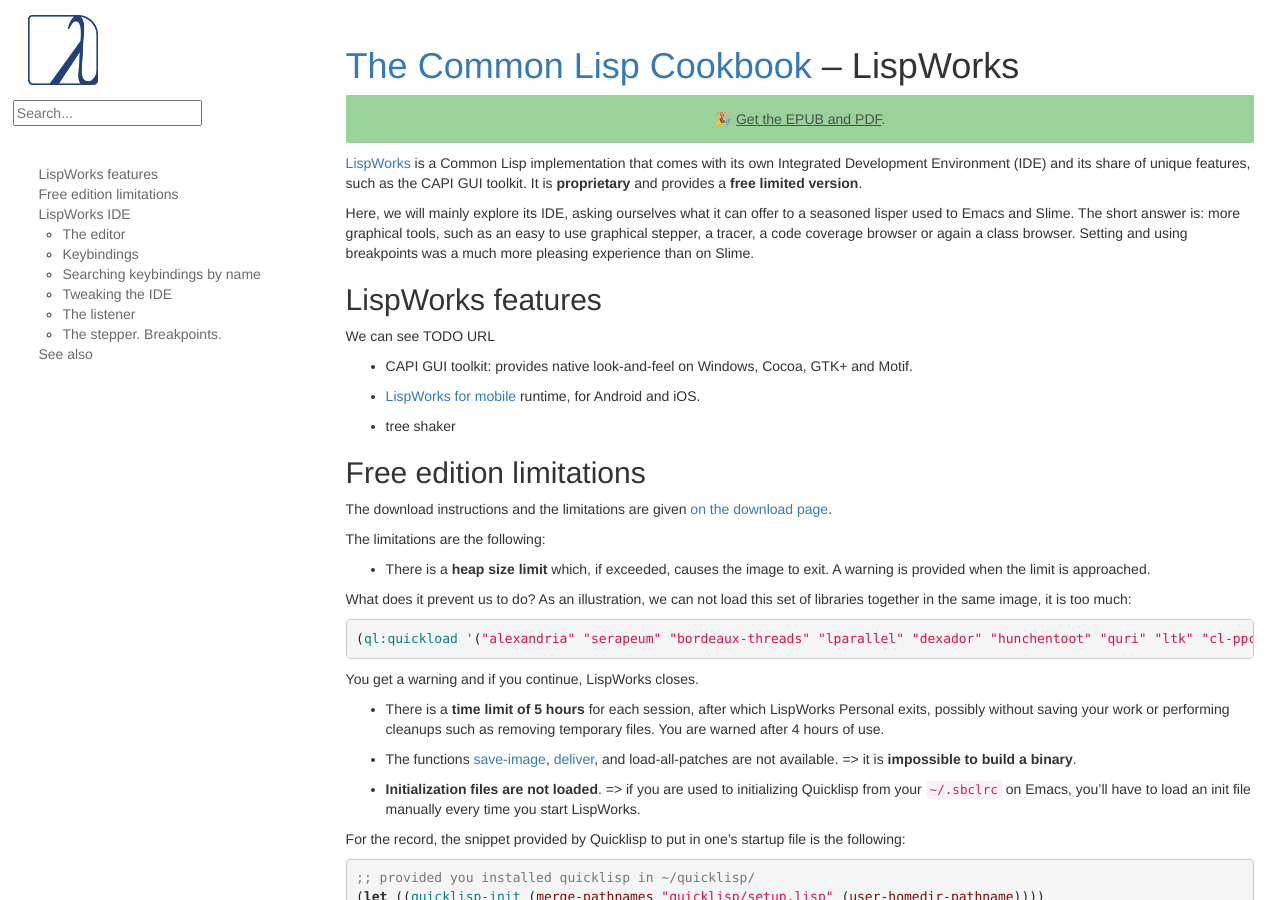
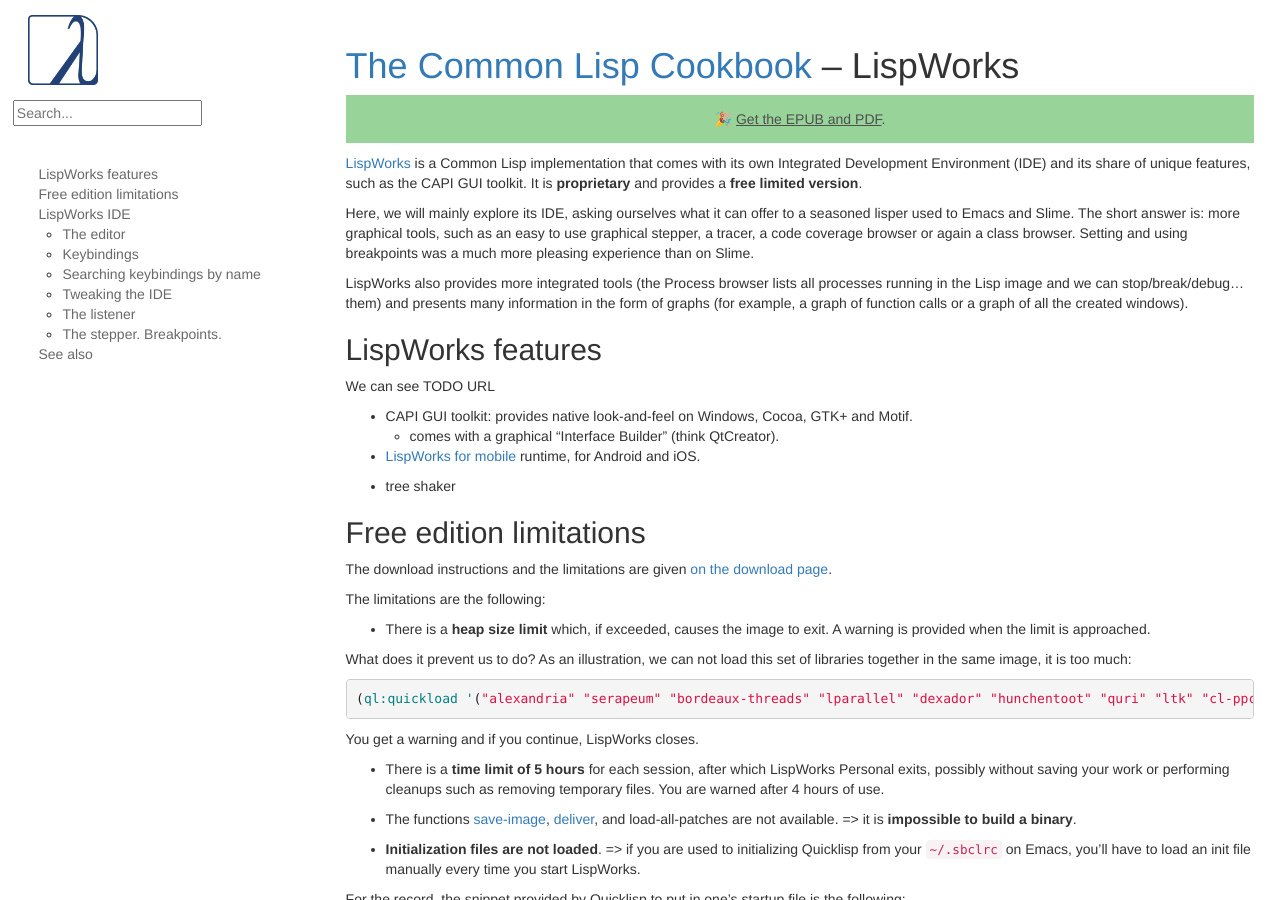
Before and after one commit to LispCookbook/cl-cookbook, a Jekyll site: the page built from lispworks.md, in a window 1280 px wide and 900 px high. Built offline with Jekyll 4.4.1, drawn with Linux system fonts in a browser that asks for light colours.

Commit message:
LispWorks intro: mention process browser, interface builder, graphs

```diff
--- a/lispworks.md
+++ b/lispworks.md
@@ -11,13 +11,21 @@
 offer to a seasoned lisper used to Emacs and Slime. The short answer
 is: more graphical tools, such as an easy to use graphical stepper, a
 tracer, a code coverage browser or again a class browser. Setting and
-using breakpoints was a much more pleasing experience than on Slime.
+using breakpoints was a much more pleasing experience than on
+Slime.
+
+LispWorks also provides more integrated tools (the Process browser
+lists all processes running in the Lisp image and we can
+stop/break/debug… them) and presents many information in the form of
+graphs (for example, a graph of function calls or a graph of all the
+created windows).
 
 ## LispWorks features
 
 We can see TODO URL
 
 - CAPI GUI toolkit: provides native look-and-feel on Windows, Cocoa, GTK+ and Motif.
+  - comes with a graphical "Interface Builder" (think QtCreator).
 
 - [LispWorks for mobile](http://www.lispworks.com/products/lw4mr.html) runtime, for Android and iOS.
 
```
